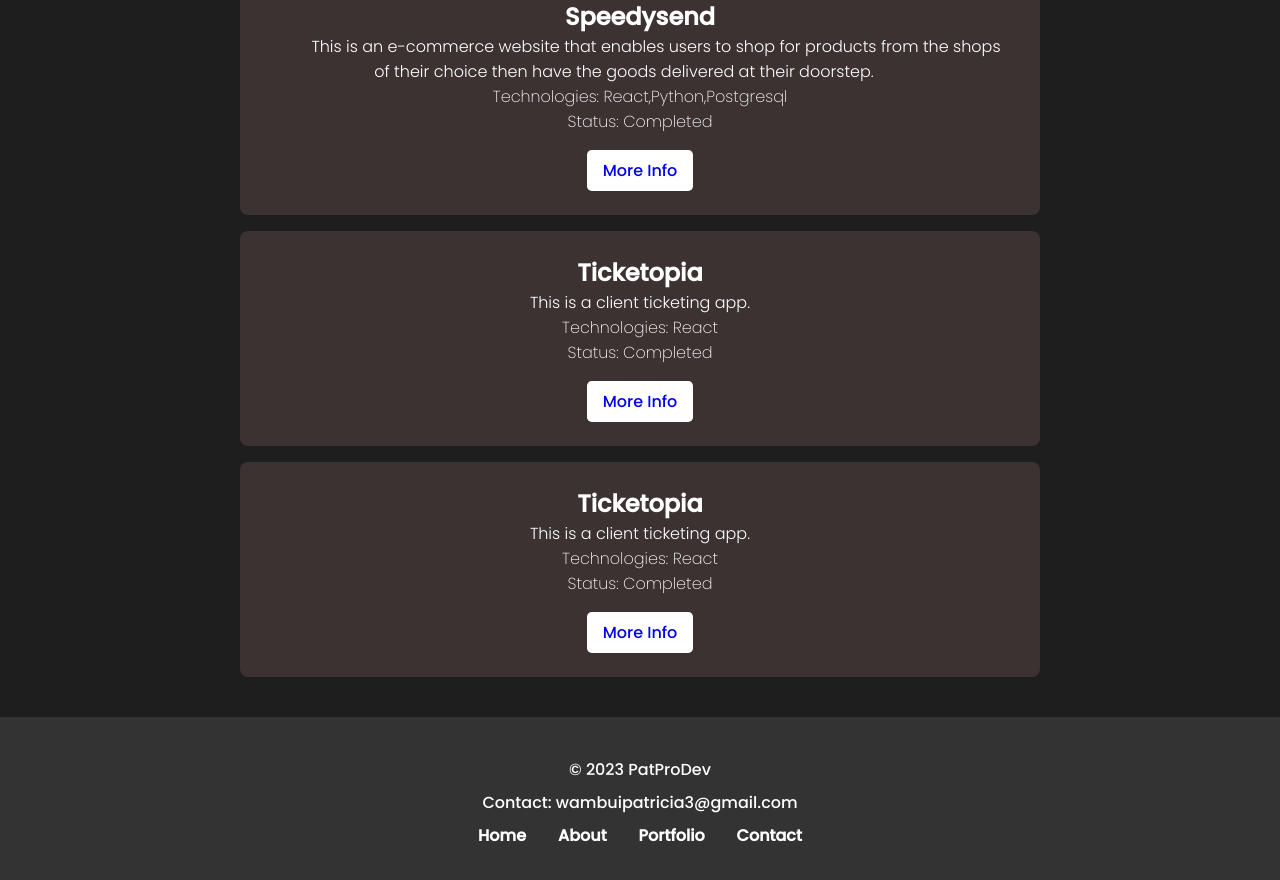
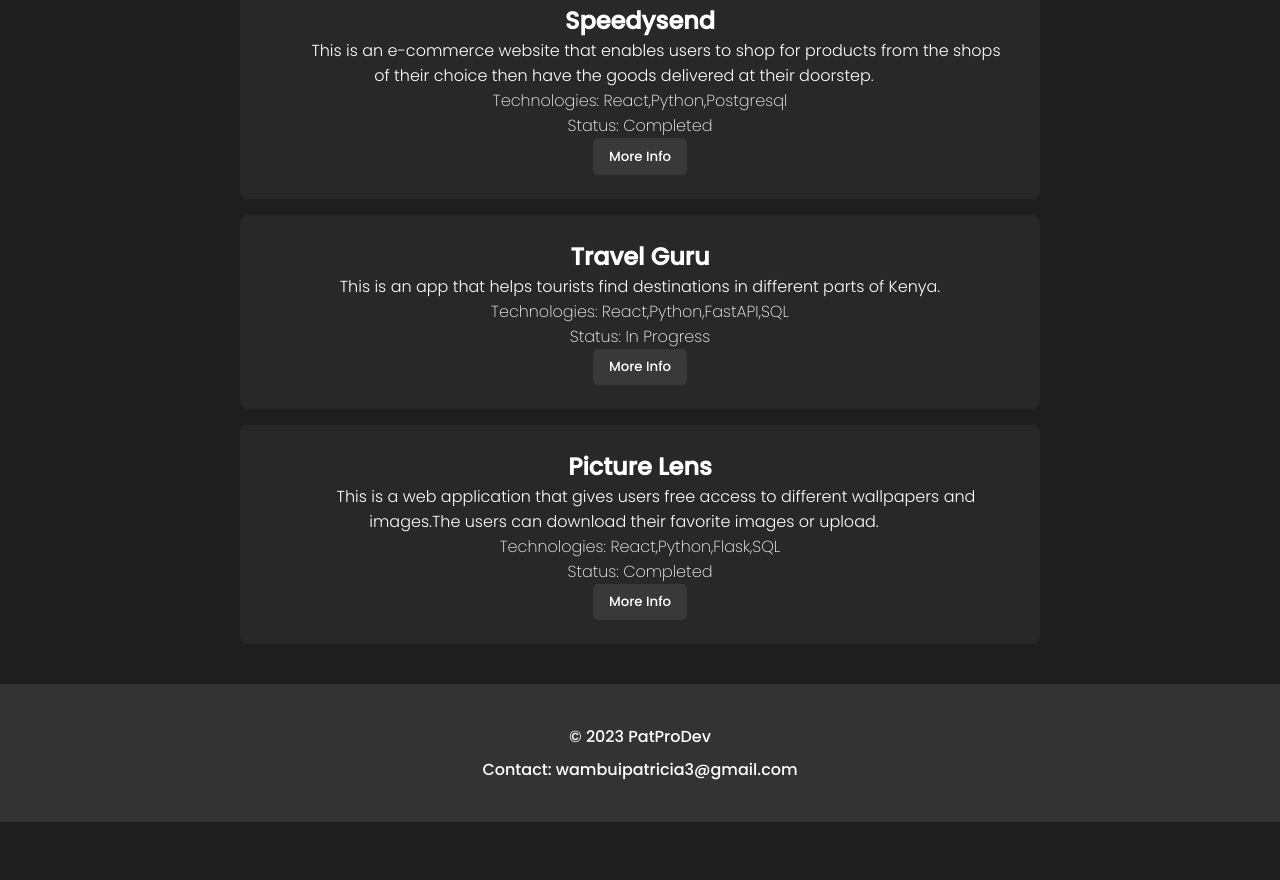
Before and after one commit to Pat-Nganga/Portfolio, a React (Create React App) app: page /Portfolio in a window 1280 px wide. Shown: the part 520-1400 px from the top of the page. After the commit the page ends 1342 px from the top, so only its background shows below. Built offline with nearby package versions, Linux system fonts and the light colour scheme.

Commit message:
Added css styling

```diff
--- a/src/components/About.css
+++ b/src/components/About.css
@@ -35,7 +35,7 @@
     margin: 1rem;
     padding: 1.5rem 2rem;
     border-radius: 0.5rem;
-    background: rgb(60,50, 50);
+    background:rgb(40,40,40)
 
 
 }
--- a/src/components/Contact.css
+++ b/src/components/Contact.css
@@ -47,8 +47,8 @@
 }
 
 button[type="submit"] {
-  background-color:palevioletred;
-  color: white;
+  background-color:whitesmoke;
+  color: black;
   border: none;
   padding: 0.5rem 1rem;
   border-radius: 0.25rem;
@@ -57,20 +57,45 @@ button[type="submit"] {
 }
 
 button[type="submit"]:hover {
-  background-color: rgb(151, 52, 151);
+  background-color:#333
 }
-
+/*
 .links {
   display: flex;
   flex-wrap: wrap;
-  justify-content: center; /* Center-align the links horizontally */
+  justify-content: center;
   margin-top: 2rem;
+
 }
 
 .link {
   object-fit: cover;
   height: 3rem;
-  width: 3rem; /* Adjust the width of the links as needed */
+  width: 3rem;
   margin: 0 1rem;
   cursor: pointer;
+} */
+/* Add styles for round links */
+.round-link {
+  display: inline-block;
+  border-radius: 50%; /* Make the link round */
+  background-color: black; /* Set the background color to black */
+  padding: 8px; /* Adjust the padding as needed */
+  margin: 0 10px; /* Add margin for spacing */
+  transition: background-color 0.3s ease; /* Add a smooth transition for background color changes */
+  margin-top: 2rem;
 }
+
+/* Style the link images (icons) inside the round links */
+.round-link .link {
+  display: block;
+  width: 40px; /* Set the width of the icon */
+  height: 40px; /* Set the height of the icon */
+  object-fit: cover;
+  filter: invert(100%); /* Invert the icon colors to white */
+}
+
+/* Change the background color of the round link when hovered */
+.round-link:hover {
+  background-color: #333; /* Change to a darker color on hover */
+}
--- a/src/components/Contact.js
+++ b/src/components/Contact.js
@@ -30,14 +30,23 @@ const Contact = () => {
           <textarea className="msg" name="message" rows="5" placeholder="Your Message"></textarea>
           <button type="submit" value="Submit">submit</button>
         </form>
-        <div className="links">
+        {/* <div className="links">
         <a href={githubURL} target="_blank" rel="noopener noreferrer">
         <img src={githubIcon} alt="Github" className="link" />
         </a>
         <a href={linkedInURL} target="_blank" rel="noopener noreferrer">
         <img src={linkedInLogo} alt="Linkedin" className="link" />
         </a>
-        </div>
+        </div> */}
+        <div className="links">
+  <a href={githubURL} target="_blank" rel="noopener noreferrer" className="round-link">
+    <img src={githubIcon} alt="Github" className="link" />
+  </a>
+  <a href={linkedInURL} target="_blank" rel="noopener noreferrer" className="round-link">
+    <img src={linkedInLogo} alt="Linkedin" className="link" />
+  </a>
+</div>
+
       </div>
     </section>
   )
--- a/src/components/Footer.js
+++ b/src/components/Footer.js
@@ -7,12 +7,7 @@ const Footer = () => {
       <div className="footer-content">
         <p>&copy; {new Date().getFullYear()} PatProDev</p>
         <p>Contact: wambuipatricia3@gmail.com</p>
-        <div className="footer-links">
-          <a href="/">Home</a>
-          <a href="/about">About</a>
-          <a href="/portfolio">Portfolio</a>
-          <a href="/contact">Contact</a>
-        </div>
+
       </div>
 
     </footer>
--- a/src/components/Portfolio.css
+++ b/src/components/Portfolio.css
@@ -39,7 +39,7 @@
     margin: 1rem;
     padding: 1.5rem 2rem;
     border-radius: 0.5rem;
-    background: rgb(60, 50, 50);
+    background:rgb(40,40,40);
   }
 
   .projectBarText > p {
@@ -65,19 +65,88 @@
       font-size: 5vw;
     }
   }
-  .projectBarText > button {
+  /* .projectBarText > button {
     background: white;
     color: black;
-    /* background-color: #007BFF;
-    color: white; Text color; */
+
     border: none;
     padding: 0.5rem 1rem;
     border-radius: 0.3rem;
     cursor: pointer;
     font-size: 1rem;
-    margin-top: 1rem; /* Add some spacing between the button and other content */
+    margin-top: 1rem;
   }
 
   .projectBarText > button:hover {
-    background-color: palevioletred; /* Change the background color on hover */
+    background-color: palevioletred;
+  } */
+
+  /* Add styles for the "More Info" button */
+.more-info-button {
+  background-color: rgb(58, 57, 57); /* Set the background color to black */
+  color: white; /* Set the text color to white */
+  border: none; /* Remove the border */
+  padding: 0.5rem 1rem; /* Add padding for spacing */
+  border-radius: 0.3rem; /* Add rounded corners */
+  cursor: pointer; /* Add a pointer cursor on hover */
+  transition: background-color 0.3s ease; /* Add a smooth transition for background color changes */
+}
+
+/* Change the background color of the button on hover */
+.more-info-button:hover {
+  background-color: palevioletred; /* Change to a darker color on hover */
+}
+
+/* Remove the default underline style for the link inside the button */
+.more-info-button a {
+  text-decoration: none;
+  color: inherit;
+}
+
+/* Center the text inside the button */
+.more-info-button a {
+  display: inline-block;
+  vertical-align: middle;
+  line-height: normal;
+}
+
+/* Define the animation for the h2 element */
+/* Define the animation for the h2 element */
+/* Define the animation for the h2 element */
+/* Define the animation for the h2 element */
+.project-title {
+  overflow: hidden; /* Hide overflow text */
+  white-space: nowrap; /* Prevent text from wrapping */
+  position: relative; /* Set a relative position to enable absolute positioning of letters */
+  animation: dropIn 1.5s forwards; /* Adjust duration as needed */
+}
+
+/* Define individual styles for each letter */
+.project-title::after {
+  content: "";
+  position: absolute;
+  top: -100%; /* Start from above the element */
+  left: 0;
+  width: 100%;
+  height: 100%;
+  background-color: transparent;
+  animation: letterDrop 0.2s linear 0.5s forwards; /* Adjust duration and delay as needed */
+}
+
+/* Keyframes for the drop-in animation */
+@keyframes dropIn {
+  from {
+    transform: translateY(-100%); /* Start from above the element */
   }
+  to {
+    transform: translateY(0); /* Animate to its original position */
+  }
+}
+
+/* Keyframes for the individual letter drop animation */
+@keyframes letterDrop {
+  to {
+    top: 0; /* Drop to the original position */
+    background-color: transparent; /* Optionally, you can add a background color */
+  }
+}
--- a/src/components/Portfolio.js
+++ b/src/components/Portfolio.js
@@ -9,42 +9,42 @@ const Projects = () => {
       <div className="projectBars">
       <div className="projectBar">
       <div className="projectBarText">
-        <h2>Ticketopia</h2>
-        <span className='projectDesc'>This is a client ticketing app.</span>
+        <h2 className="project-title">Ticketopia</h2>
+        <span className='projectDesc'>This is a client ticketing app that allows users to buy tickets to events happening in Nairobi</span>
         <p>Technologies: React</p>
         <p>Status: Completed</p>
-        <button><a href='https://heroic-figolla-a3815f.netlify.app/' target='_blank' rel='noreferrer'>More Info</a></button>
+        <button className="more-info-button"><a href='https://heroic-figolla-a3815f.netlify.app/' target='_blank' rel='noreferrer'>More Info</a></button>
       </div>
       </div>
 
 
       <div className="projectBar">
       <div className="projectBarText">
-        <h2>Speedysend</h2>
+        <h2 className="project-title">Speedysend</h2>
         <span className='projectDesc'>This is an e-commerce website that enables users to shop for products from the shops of their choice then have the goods delivered at their doorstep.</span>
         <p>Technologies: React,Python,Postgresql</p>
         <p>Status: Completed</p>
-        <button><a href='https://speedysend-backend.onrender.com/' target='_blank' rel='noreferrer'>More Info</a></button>
+        <button className="more-info-button"><a href='https://speedysend-backend.onrender.com/' target='_blank' rel='noreferrer'>More Info</a></button>
       </div>
       </div>
 
       <div className="projectBar">
       <div className="projectBarText">
-        <h2>Ticketopia</h2>
-        <span className='projectDesc'>This is a client ticketing app.</span>
-        <p>Technologies: React</p>
-        <p>Status: Completed</p>
-        <button><a href='https://heroic-figolla-a3815f.netlify.app/' target='_blank' rel='noreferrer'>More Info</a></button>
+        <h2 className="project-title">Travel Guru</h2>
+        <span className='projectDesc'>This is an app that helps tourists find destinations in different parts of Kenya.</span>
+        <p>Technologies: React,Python,FastAPI,SQL</p>
+        <p>Status: In Progress</p>
+        <button className="more-info-button"><a href='https://heroic-figolla-a3815f.netlify.app/' target='_blank' rel='noreferrer'>More Info</a></button>
       </div>
       </div>
 
       <div className="projectBar">
       <div className="projectBarText">
-        <h2>Ticketopia</h2>
-        <span className='projectDesc'>This is a client ticketing app.</span>
-        <p>Technologies: React</p>
+        <h2 className="project-title">Picture Lens</h2>
+        <span className='projectDesc'>This is a web application that gives users free access to different wallpapers and images.The users can download their favorite images or upload.</span>
+        <p>Technologies: React,Python,Flask,SQL</p>
         <p>Status: Completed</p>
-        <button><a href='https://heroic-figolla-a3815f.netlify.app/' target='_blank' rel='noreferrer'>More Info</a></button>
+        <button className="more-info-button"><a href='https://heroic-figolla-a3815f.netlify.app/' target='_blank' rel='noreferrer'>More Info</a></button>
       </div>
       </div>
       </div>
```
Also changed, not shown: src/assets/git.png (added), src/assets/github.png.
